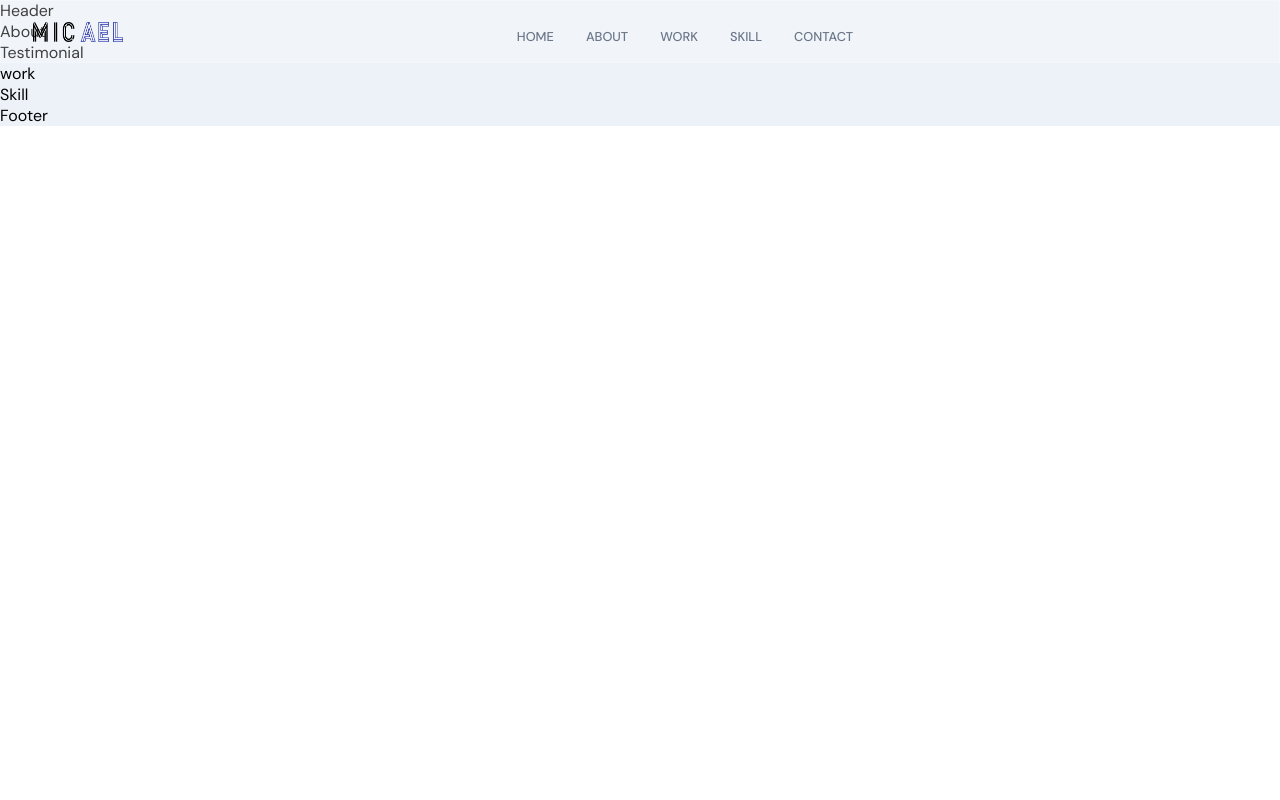
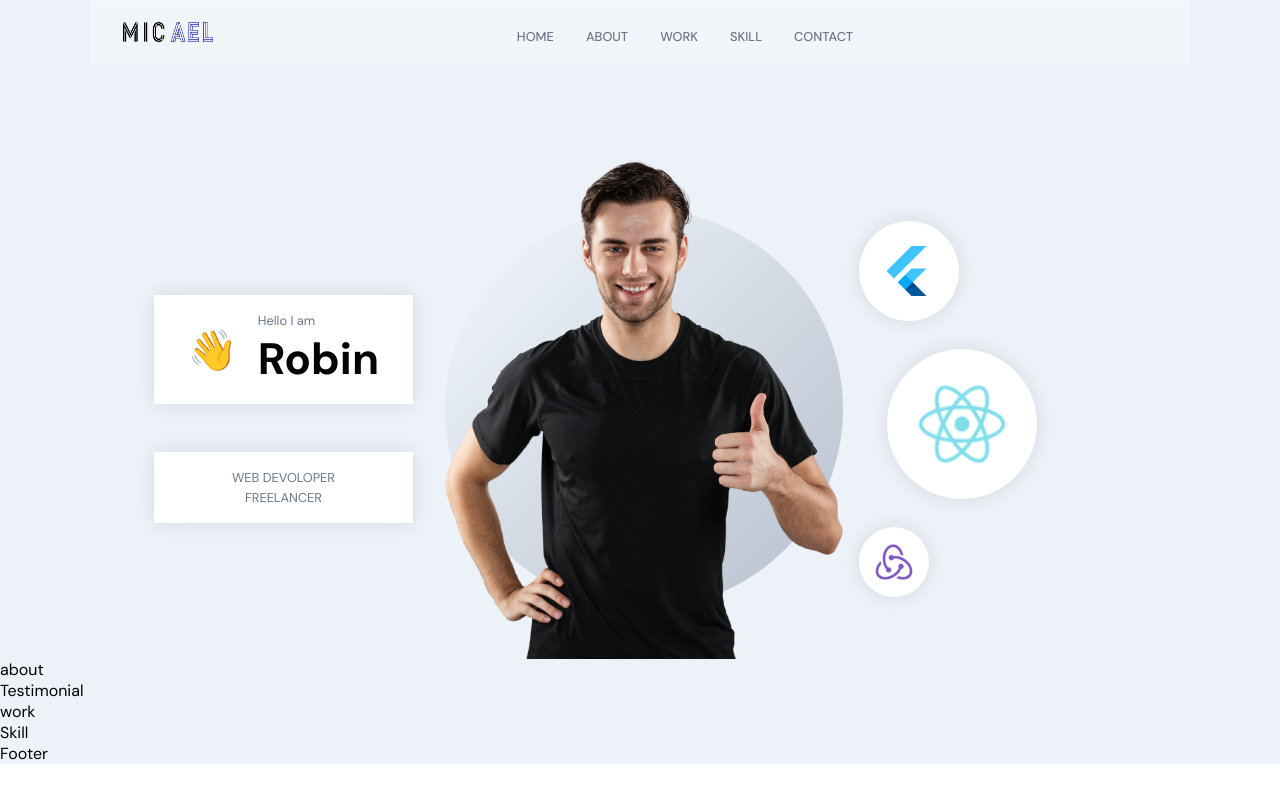
Before and after one commit to IK-Robin/React__portfolio, a React (Create React App) app: page / in a window 1280 px wide. Built offline with nearby package versions, Linux system fonts and the light colour scheme.

Commit message:
Edit Header jsx

```diff
--- a/src/components/Navbar/Navbar.jsx
+++ b/src/components/Navbar/Navbar.jsx
@@ -26,7 +26,7 @@ function Navbar() {
                 <HiMenuAlt4 onClick={() => setToggle(true)} />
                 {toggle && (
                     <motion.div
-                        whileInview={{ x: [300, 0] }}
+                        whileInView={{ x: [300, 0] }}
                         transition={{ duration: 0.85, ease: 'easeOut' }}
                     >
                         <HiX onClick={() => setToggle(false)} />
--- a/src/components/Navbar/navbar.scss
+++ b/src/components/Navbar/navbar.scss
@@ -1,6 +1,7 @@
 .app__navbar {
   width: 100%;
-
+  max-width: 1100px;
+  margin: 0 auto;
   display: flex;
   justify-content: space-between;
   align-items: center;
@@ -11,7 +12,8 @@
 
   border: 1px solid
     rgba(255, 255, 255, 0.18);
-  position: fixed;
+  position: sticky;
+  top: 0;
 
   z-index: 2;
 }
--- a/src/container/About/About.jsx
+++ b/src/container/About/About.jsx
@@ -1,8 +1,7 @@
-import React from 'react';
 import './about.scss';
 
 function About() {
-    return <div>About</div>;
+    return 'about';
 }
 
 export default About;
--- a/src/container/Header/Header.jsx
+++ b/src/container/Header/Header.jsx
@@ -1,8 +1,69 @@
+import { motion } from 'framer-motion';
 import React from 'react';
+import { images } from '../../constants';
 import './header.scss';
 
+const scaleVariants = {
+    whileInView: {
+        scale: [0, 1],
+        opacity: [0, 1],
+        transition: { duration: 1, ease: 'easeInOut' },
+    },
+};
+
 function Header() {
-    return <div>Header</div>;
+    return (
+        <div className="app__header app__flex">
+            <motion.div
+                whileInView={{ x: [-100, 0], opacity: [0, 1] }}
+                transition={{ duration: 0.5 }}
+                className="app__header__info"
+            >
+                <div className="app__header__badge">
+                    <div className="badge__cmp app__flex">
+                        <span>👋</span>
+                        <div style={{ marginLeft: 20 }}>
+                            <p className="p-text">Hello I am</p>
+                            <h1 className="head-text">Robin</h1>
+                        </div>
+                    </div>
+                    <div className="tag-cmp app__flex">
+                        <p className="p-text">Web Devoloper</p>
+                        <p className="p-text">Freelancer</p>
+                    </div>
+                </div>
+            </motion.div>
+            <motion.div
+                whileInView={{ opacity: [0, 1] }}
+                transition={{ duration: 0.5, delayChildren: 0.5 }}
+                className="app__header-img"
+            >
+                <img src={images.profile} alt="profile" />
+                <motion.img
+                    whileInView={{ scale: [0, 1] }}
+                    transition={{ duration: 1, ease: 'easeInOut' }}
+                    src={images.circle}
+                    alt="profile_circle"
+                    className="overlay_circle"
+                />
+            </motion.div>
+
+            <motion.div
+                variants={scaleVariants}
+                whileInView={scaleVariants.whileInView}
+                className="app__header__circles"
+            >
+                {[images.flutter, images.react, images.redux].map((circle, index) => {
+                    return (
+                        // eslint-disable-next-line react/no-array-index-key
+                        <div className="circle-cmp app__flex" key={`circle-${index}`}>
+                            <img src={circle} alt="profile-bg" />
+                        </div>
+                    );
+                })}
+            </motion.div>
+        </div>
+    );
 }
 
 export default Header;
--- a/src/container/Header/header.scss
+++ b/src/container/Header/header.scss
@@ -0,0 +1,171 @@
+.app__header {
+  flex: 1;
+  max-width: 1100px;
+  margin: 0 auto;
+  width: 100%;
+  height: 100%;
+  flex-direction: row;
+  padding: 6rem 2rem 0rem;
+
+  @media screen and (min-width: 2000px) {
+    padding-top: 8rem;
+  }
+  @media screen and (max-width: 1200px) {
+    flex-direction: column;
+  }
+  @media screen and (max-width: 450px) {
+    padding: 6rem 1rem 2rem;
+  }
+}
+
+.app__header__info {
+  flex: 0.65;
+  display: flex;
+  flex-direction: column;
+  justify-content: flex-start;
+  align-items: flex-start;
+  height: 100%;
+  margin: 0 2rem;
+
+  @media screen and (max-width: 1200px) {
+    width: 100%;
+  }
+}
+.app__header__badge {
+  width: 100%;
+  display: fle;
+  justify-content: flex-end;
+  align-items: flex-end;
+  flex-direction: column;
+  .badge__cmp,
+  .tag-cmp {
+    padding: 1rem 2rem;
+    background-color: var(
+      --white-color
+    );
+    border: 15px;
+    flex-direction: row;
+    box-shadow: 0px 0px 20px
+      rgba(0, 0, 0, 0.1);
+    width: auto;
+  }
+  .tag-cmp {
+    flex-direction: column;
+    margin-top: 3rem;
+    p {
+      width: 100%;
+      text-transform: uppercase;
+      text-align: center;
+    }
+  }
+  span {
+    font-size: 2.5rem;
+
+    @media screen and (min-width: 2000px) {
+      font-size: 5rem;
+    }
+  }
+  @media screen and (max-width: 1200px) {
+    justify-content: flex-start;
+    align-items: flex-start;
+  }
+}
+.app__header-img {
+  flex: 1;
+  height: 100%;
+  display: flex;
+  justify-content: flex-end;
+  align-items: flex-end;
+  position: relative;
+
+  img {
+    width: 100%;
+    object-fit: contain;
+    z-index: 1;
+  }
+  .overlay_circle {
+    position: absolute;
+    left: 0;
+    right: 0;
+    bottom: 0%;
+    z-index: 0;
+    width: 100%;
+    height: 100%;
+  }
+  @media screen and (max-width: 1200px) {
+    margin: 2rem 0;
+  }
+}
+.app__header__circles {
+  flex: 0.75;
+  display: flex;
+  justify-content: space-evenly;
+  flex-direction: column;
+  align-items: flex-start;
+  height: 100%;
+  margin-left: 1rem;
+  div {
+    width: 100px;
+    height: 100px;
+    border-radius: 50%;
+    background: var(--white-color);
+    box-shadow: 0px 0px 20px
+      rgba(0, 0, 0, 0.1);
+
+    img {
+      width: 60%;
+      height: 60%;
+    }
+  }
+  div:nth-child(1) {
+    width: 100px;
+    height: 100px;
+  }
+  div:nth-child(2) {
+    margin: 1.75rem;
+    width: 150px;
+    height: 150px;
+  }
+  div:nth-child(3) {
+    width: 70px;
+    height: 70px;
+  }
+  @media screen and (min-width: 2000px) {
+    div:nth-child(2) {
+      width: 400px;
+      height: 400px;
+    }
+
+    div:nth-child(3) {
+      width: 170px;
+      height: 170px;
+    }
+
+    div:nth-child(1) {
+      width: 200px;
+      height: 200px;
+    }
+  }
+
+  @media screen and (max-width: 1200px) {
+    width: 100%;
+    flex-direction: row;
+    flex-wrap: wrap;
+    margin-left: 0;
+
+    div:nth-child(2) {
+      width: 100px;
+      height: 100px;
+    }
+
+    div:nth-child(3) {
+      width: 70px;
+      height: 70px;
+    }
+
+    div:nth-child(1) {
+      width: 70px;
+      height: 70px;
+    }
+  }
+}
```
